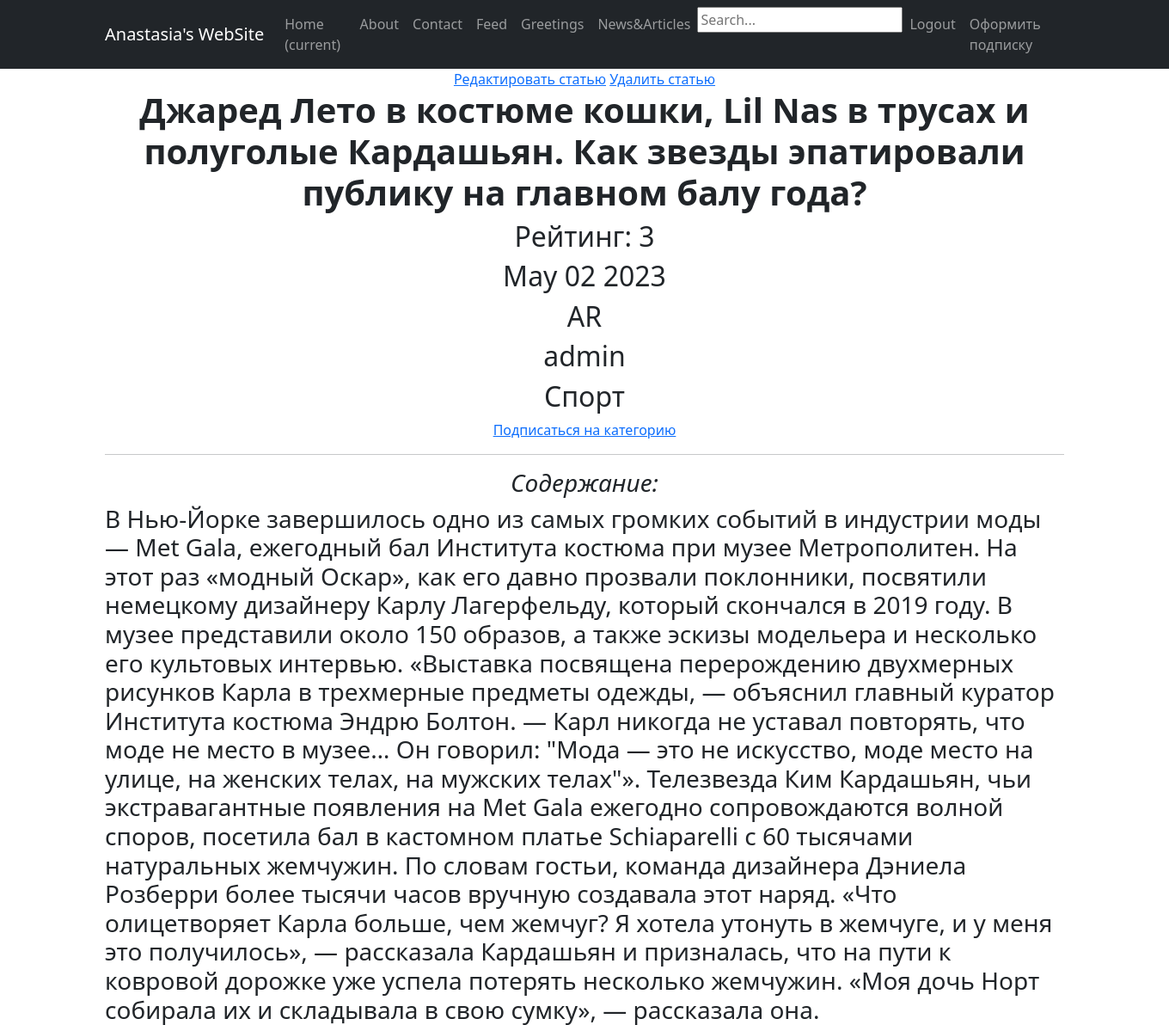
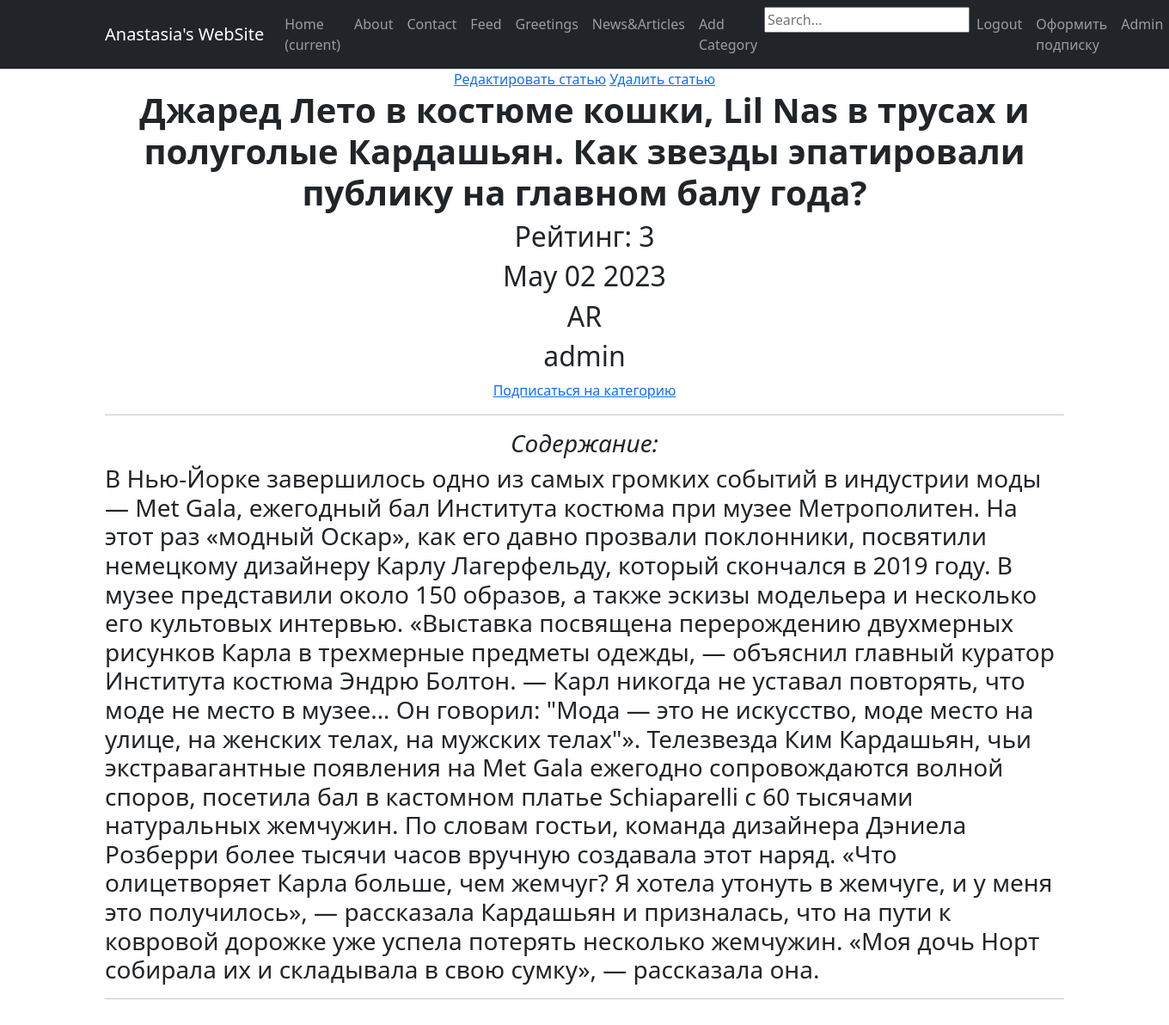
Before and after one commit to 96anastasia96/SkillFactory_NewsPortal, a Django app: page /article/6/ in a window 1360 px wide. Shown: the top 1192 px of the page at 86% size. After the commit the page ends 1162 px from the top, so only its background shows below. Run offline with Django 4.2, Linux system fonts and the light colour scheme; data comes from the database, SQL or seed files in the repository; some libraries are stand-ins or nearby versions.

Commit message:
Обновлено

```diff
--- a/project/NewsPortal/admin.py
+++ b/project/NewsPortal/admin.py
@@ -1,5 +1,5 @@
 from django.contrib import admin
-from .models import Post, Category, PostCategory, SubscribedUsers
+from .models import Post, Category, SubscribedUsers
 
 
 class SubscribedUsersAdmin(admin.ModelAdmin):
@@ -8,5 +8,4 @@ class SubscribedUsersAdmin(admin.ModelAdmin):
 
 admin.site.register(Post)
 admin.site.register(Category)
-admin.site.register(PostCategory)
 admin.site.register(SubscribedUsers, SubscribedUsersAdmin)
--- a/project/NewsPortal/filters.py
+++ b/project/NewsPortal/filters.py
@@ -11,7 +11,7 @@ from django import forms
 class PostFilter(FilterSet):
     title = django_filters.Filter(field_name='title', lookup_expr='icontains')
     time_in = django_filters.DateFilter(field_name='time_in', lookup_expr='gte', widget=DateInput(attrs={'type': 'date'}))
-    categories = django_filters.ModelMultipleChoiceFilter(queryset=Category.objects.all(), widget=forms.CheckboxSelectMultiple(attrs={'categories': 'categories'}), label = 'Categories')
+    category = django_filters.ModelMultipleChoiceFilter(queryset=Category.objects.all(), widget=forms.CheckboxSelectMultiple(attrs={'category': 'category'}), label = 'Category')
 
     class Meta:
         model = Post
--- a/project/NewsPortal/forms.py
+++ b/project/NewsPortal/forms.py
@@ -1,8 +1,13 @@
 from django import forms
-#from tinymce import TinyMCE
+# from tinymce import TinyMCE
+from .models import Post, Category
+from django.core.exceptions import ValidationError
 
-from .models import Post
-from django.core.exceptions import ValidationError
+choices = Category.objects.all().values_list('name', 'name')
+choice_list = []
+
+for item in choices:
+    choice_list.append(item)
 
 
 class PostForm(forms.ModelForm):
@@ -10,14 +15,17 @@ class PostForm(forms.ModelForm):
 
     class Meta:
         model = Post
-        fields = [
-            'title',
-            'text',
-            'author',
-            'categories',
-            'rating',
-            'type',
-        ]
+        fields = ('title', 'text', 'author', 'category', 'rating', 'type',)
+
+        widgets = {
+            'title': forms.TextInput(attrs={'class': 'form-control'}),
+            'author': forms.Select(attrs={'class': 'form-control'}),
+            'text': forms.Textarea(attrs={'class': 'form-control'}),
+            'category': forms.Select(choices=choices, attrs={'class': 'form-control'}),
+            'rating': forms.TextInput(attrs={'class': 'form-control'}),
+            'type': forms.Select(attrs={'class': 'form-control'}),
+
+        }
 
     def clean(self):
         cleaned_data = super().clean()
@@ -29,8 +37,7 @@ class PostForm(forms.ModelForm):
             )
         return cleaned_data
 
-
-#class NewsletterForm(forms.Form):
+# class NewsletterForm(forms.Form):
 #    subject = forms.CharField()
 #    receivers = forms.CharField()
 #    message = forms.CharField(widget=TinyMCE(), label="Email content")
--- a/project/NewsPortal/models.py
+++ b/project/NewsPortal/models.py
@@ -8,7 +8,6 @@ from django.db import models
 from django.urls import reverse
 from django.contrib.auth.mixins import LoginRequiredMixin
 from django.views.generic.edit import UpdateView
-
 
 article = 'AR'
 news = 'NW'
@@ -35,11 +34,13 @@ class Author(models.Model):
 
 
 class Category(models.Model):
-    name_category = models.CharField(max_length=40, unique=True)
-    subscribers = models.ManyToManyField(User)
+    name = models.CharField(max_length=40, unique=True)
 
     def __str__(self):
-        return f'{self.name_category}'
+        return self.name
+
+    def get_absolute_url(self):
+        return reverse('add_category')
 
 
 class Appointment(models.Model):
@@ -59,7 +60,7 @@ class Post(models.Model):
     author = models.ForeignKey(get_user_model(), default=1, on_delete=models.SET_DEFAULT)
     type = models.CharField(max_length=7, choices=TYPE)
     time_in = models.DateTimeField(auto_now_add=True)
-    categories = models.ManyToManyField(Category, through='PostCategory')
+    category = models.CharField(max_length=255, default='music')
     title = models.CharField(max_length=255)
     text = models.TextField()
     rating = models.IntegerField(default=0)
@@ -90,13 +91,13 @@ class Post(models.Model):
             return reverse('/', args=[str(self.id)])
 
 
-class PostCategory(models.Model):
-    post = models.ForeignKey(Post, on_delete=models.CASCADE)
-    category = models.ForeignKey(Category, on_delete=models.CASCADE)
-
-
-    def __str__(self):
-        return f'{self.category}'
+# class PostCategory(models.Model):
+#    post = models.ForeignKey(Post, on_delete=models.CASCADE)
+#    category = models.ForeignKey(Category, on_delete=models.CASCADE)
+#
+#
+#    def __str__(self):
+#        return f'{self.category}'
 
 
 class Comment(models.Model):
--- a/project/NewsPortal/urls.py
+++ b/project/NewsPortal/urls.py
@@ -1,8 +1,7 @@
 from django.urls import path
-
-from . import views
 from .views import (PostList, PostDetailView, PostCreate, PostUpdate, PostDelete, SearchResultsView, ArticleDelete,
-                    ArticleUpdate, ArticleCreate, ArticleDetailView, byebye, PostCategoryList, AppointmentView, subscribe)
+                    ArticleUpdate, ArticleCreate, ArticleDetailView, byebye, AppointmentView, subscribe, CategoryView,
+                    AddCategoryView)
 
 urlpatterns = [
     path('posts/', PostList.as_view(), name ='post_list'),
@@ -16,9 +15,12 @@ urlpatterns = [
     path('article/<int:pk>/edit/', ArticleUpdate.as_view(), name='article_edit'),
     path('article/<int:pk>/delete/', ArticleDelete.as_view(), name='article_delete'),
     path('byebye/', byebye, name='byebye'),
-    path('news_by_category/', PostCategoryList.as_view(), name='news_by_category'),
+#path('news_by_category/', PostCategoryList.as_view(), name='news_by_category'),
     path('appointment_created/', AppointmentView.as_view(), name='appointment_created'),
     path('make_appointment/', AppointmentView.as_view(), name='make_appointment'),
     path('subscribe/', subscribe, name='subscribe'),
+#path('news_by_category/<int:pk>/', PostCategoryList.as_view(), name='category-detail'),
+    path('category/<str:cats>/', CategoryView, name='category'),
+    path('add_category/', AddCategoryView.as_view(), name='add_category'),
 
 ]
--- a/project/NewsPortal/views.py
+++ b/project/NewsPortal/views.py
@@ -10,11 +10,12 @@ from django.urls import reverse_lazy
 from django.utils.decorators import method_decorator
 from django.views import View
 from django.views.generic import (ListView, DetailView, CreateView, UpdateView, DeleteView)
-from .models import Post, PostCategory, Appointment, SubscribedUsers, Category
+from .models import Post, Appointment, SubscribedUsers, Category
 from .filters import PostFilter
 from .forms import PostForm
 from django.db.models import Q
 from django.contrib import messages
+from django.utils.text import slugify
 
 
 class PostList(ListView):
@@ -58,7 +59,6 @@ class PostCreate(PermissionRequiredMixin, CreateView):
     form_class = PostForm
     model = Post
     template_name = 'new_post.html'
-    success_url = reverse_lazy('some_news')
     permission_required = ('NewsPortal.add_post',)
 
     def form_valid(self, form):
@@ -87,7 +87,7 @@ class SearchResultsView(ListView):
 
     def get_queryset(self):
         query = self.request.GET.get('q')
-        category_id = self.request.GET.get('PostCategory')
+        category_id = self.request.GET.get('Category')
         object_list = Post.objects.filter(
             Q(title__icontains=query) |
             Q(text__icontains=query) |
@@ -96,7 +96,7 @@ class SearchResultsView(ListView):
             Q(type__icontains=query)
         )
         if category_id:
-            object_list = object_list.filter(categories__id=category_id)
+            object_list = object_list.filter(category__id=category_id)
         object_list = object_list.distinct()
         return object_list
 
@@ -144,18 +144,20 @@ def byebye(request):
     return redirect('logout')
 
 
-class PostCategoryList(ListView):
-    model = Post
-    template_name = 'news_by_category.html'
-    context_object_name = 'posts'
-    paginate_by = 10
+#class PostCategoryList(ListView):
+#    model = Post
+#    template_name = 'news_by_category.html'
+#    context_object_name = 'posts'
+#    paginate_by = 10
 
-    def frontpage(request):
-        title = 'This is a variable'
-        posts = Post.objects.all()
-        categories = Category.objects.all()
 
-        return render(request, 'news_by_category.html', {'title': title, 'posts': posts, 'categories': categories})  # Changed, 3
+#def news_by_category(request, category):
+#    news_items = Post.objects.filter(category=category)  # фильтруем новости по категории
+#    context = {
+#        'category': category,
+#        'news_items': news_items
+#    }
+#    return render(request, 'news_by_category.html', context)
 
 
 class AppointmentView(View):
@@ -186,11 +188,13 @@ def subscribe(request):
         category = request.POST.get('category', None)
 
         if not email or not name:
-            messages.error(request, f"Found registered user with associated {email} email. You must login to subscribe or unsubscribe.")
+            messages.error(request,
+                           f"Found registered user with associated {email} email. You must login to subscribe or unsubscribe.")
             return redirect("/")
 
         if get_user_model().objects.filter(email=email).first():
-            messages.error(request, f"Found registered user with associated {email} email. You must login to subscribe or unsubscribe.")
+            messages.error(request,
+                           f"Found registered user with associated {email} email. You must login to subscribe or unsubscribe.")
             return redirect(request.META.get("HTTP_REFERER", "/"))
 
         subscribe_user = SubscribedUsers.objects.filter(email=email).first()
@@ -213,9 +217,19 @@ def subscribe(request):
         return redirect(request.META.get("HTTP_REFERER", "/"))
 
 
-
-#@user_is_superuser
-#def newsletter(request):
+# @user_is_superuser
+# def newsletter(request):
 #    form = NewsletterForm()
 #    form.fields['receiver'].initial = ','.join([active.email for active in SubscribedUsers.objects.all()])
 #    return render(request=request, template_name='newsletter.html', context={'form': form})
+
+
+def CategoryView(request, cats):
+    category_posts = Post.objects.filter(category=cats.replace('-', ' '))
+    return render(request, 'categories.html', {'cats': cats.title().replace('-', ' '), 'category_posts': category_posts})
+
+
+class AddCategoryView(CreateView):
+    model = Category
+    template_name = 'add_category.html'
+    fields = '__all__'
--- a/project/templates/article.html
+++ b/project/templates/article.html
@@ -16,7 +16,6 @@ Article
 <h2>{{ article.time_in|date:'M d Y' }}</h2>
 <h2>{{ article.type }}</h2>
 <h2>{{ article.author }}</h2>
-<h2>{{ article.categories.first.name_category }}</h2>
 <a href="{%url 'article' article.pk %}">Подписаться на категорию</a></td>
 
 
--- a/project/templates/flatpages/default.html
+++ b/project/templates/flatpages/default.html
@@ -43,6 +43,9 @@
                    <li class="nav-item">
                        <a class="nav-link" href="/posts/">News&Articles</a>
                    </li>
+                   <li class="nav-item">
+                       <a class="nav-link" href="/add_category/">Add Category</a>
+                   </li>
                            <!-- Форма Поиска-->
                    <form action="{% url 'search' %}" method="get">
                       <input name="q" type="text" placeholder="Search...">
@@ -52,6 +55,9 @@
                    </li>
                    <li class="nav-item">
                        <a class="nav-link" href="/subscribe/">Оформить подписку</a>
+                   </li>
+                   <li class="nav-item">
+                       <a class="nav-link" href="/admin/">Admin</a>
                    </li>
                </ul>
            </div>
--- a/project/templates/posts.html
+++ b/project/templates/posts.html
@@ -29,7 +29,6 @@ News & Articles
                 <td> Дата публикации </td>
                 <td> Текст </td>
                 <td> Тип </td>
-                <td> Категория </td>
             </tr>
             {% for post in posts %}
             <tr>
@@ -37,7 +36,8 @@ News & Articles
                 <td> {{ post.time_in|date:'d M Y' }} </td>
                 <td> {{ post.text|truncatewords:15 }} </td>
                 <td> {{ post.type }} </td>
-                <td> {{ post.categories.first.name_category }} </td>
+                <td> <a href="{% url 'category' post.category %}">{{ post.category }} </a></td>
+
             </tr>
             {% endfor %}
         </table>
--- a/project/templates/some_news.html
+++ b/project/templates/some_news.html
@@ -30,7 +30,7 @@ Some_news
 <h2>{{ some_news.time_in|date:'M d Y' }}</h2>
 <h2>{{ some_news.type }}</h2>
 <h2>{{ some_news.author }}</h2>
-<h2>{{ some_news.categories.first.name_category }}</h2>
+<h2>{{ some_news.category.name }}</h2>
 
 <hr>
 <h3><em> Содержание: </em></h3>
```
Also changed, not shown: project/db.sqlite3.
